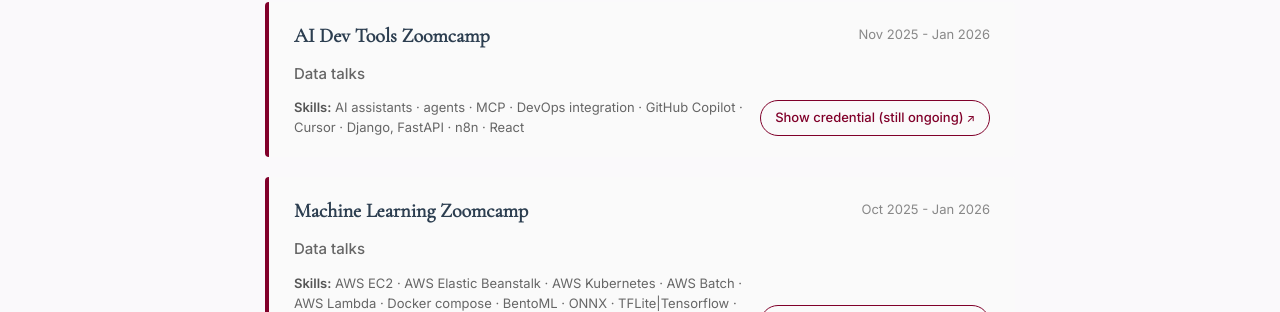
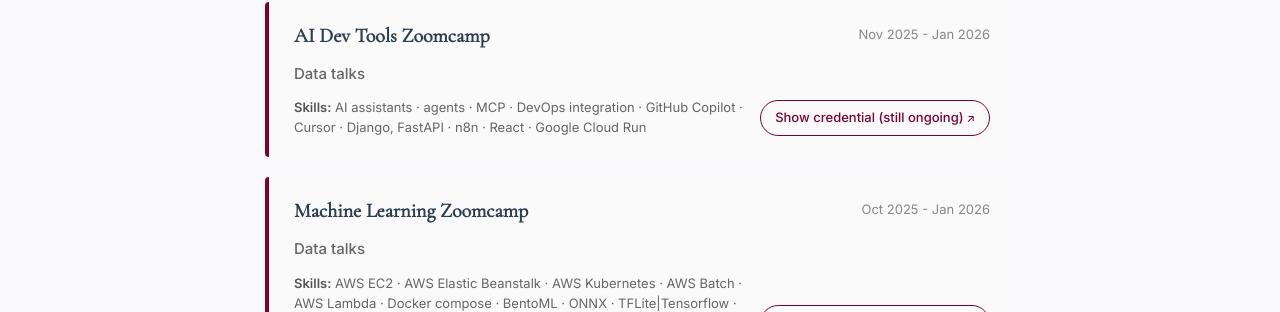
Before and after one commit to katwre/katwre.github.io, a Jekyll site: the page built from courses.md, in a window 1280 px wide and 900 px high. Shown: the part 424-736 px from the top of the window. Built offline with Jekyll 4.4.1, drawn with Linux system fonts in a browser that asks for light colours; nearby versions of some CDN libraries; a style sheet for code colours, icons or effects is not loaded.

Commit message:
Added google clpud run to courses.md

```diff
--- a/courses.md
+++ b/courses.md
@@ -158,7 +158,7 @@
   </div>
   <div class="course-org">Data talks</div>
   <div class="course-footer">
-    <div class="course-skills"><strong>Skills:</strong> AI assistants · agents · MCP · DevOps integration · GitHub Copilot · Cursor · Django, FastAPI · n8n  · React</div>
+    <div class="course-skills"><strong>Skills:</strong> AI assistants · agents · MCP · DevOps integration · GitHub Copilot · Cursor · Django, FastAPI · n8n · React · Google Cloud Run</div>
     <a href="#" class="credential-button">Show credential (still ongoing)</a>
   </div>
 </div>
```
